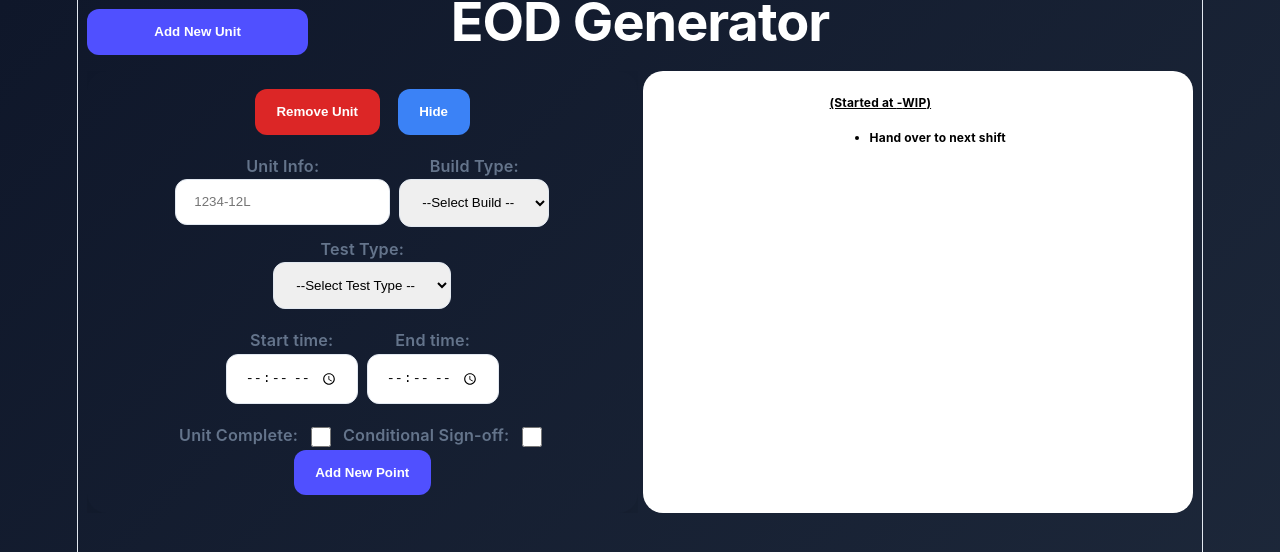
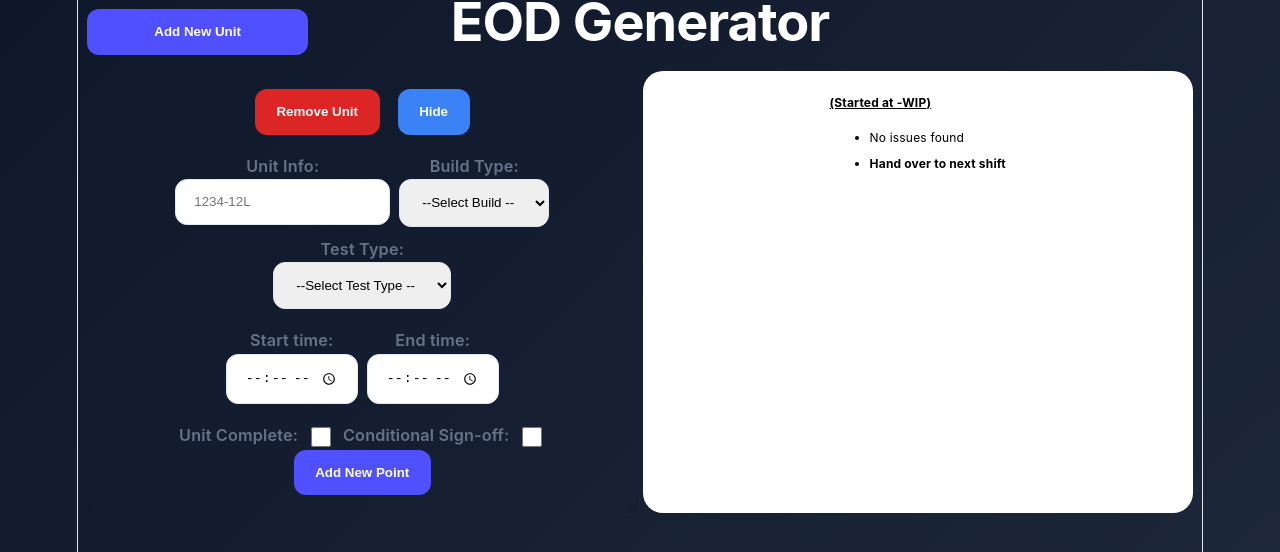
Before and after one commit to xzovyAtWork/EOD_generator, a React (Vite) app: page / in a window 1280 px wide. Both pictures are taken after a click on the button "Add New Unit". Shown: the top 552 px of the page. Built offline with nearby package versions, Linux system fonts and the light colour scheme.

Commit message:
add no issues found if points length is 0

```diff
--- a/src/components/Output.jsx
+++ b/src/components/Output.jsx
@@ -6,6 +6,7 @@ export default function Output ({units}){
           {unitInfo.serialNumber} {unitInfo.buildType} {unitInfo.testType} (Started at {unitInfo.startTime}-{unitInfo.endTime ? `Completed at ${unitInfo.endTime}` : "WIP"})
         </u></b>
         <ul className='unitPoints'>
+          {unitInfo.points.length === 0 ? <li>No issues found</li> : null}
           {unitInfo.points.map(point => {
             return <li>
               {point.description}
```
